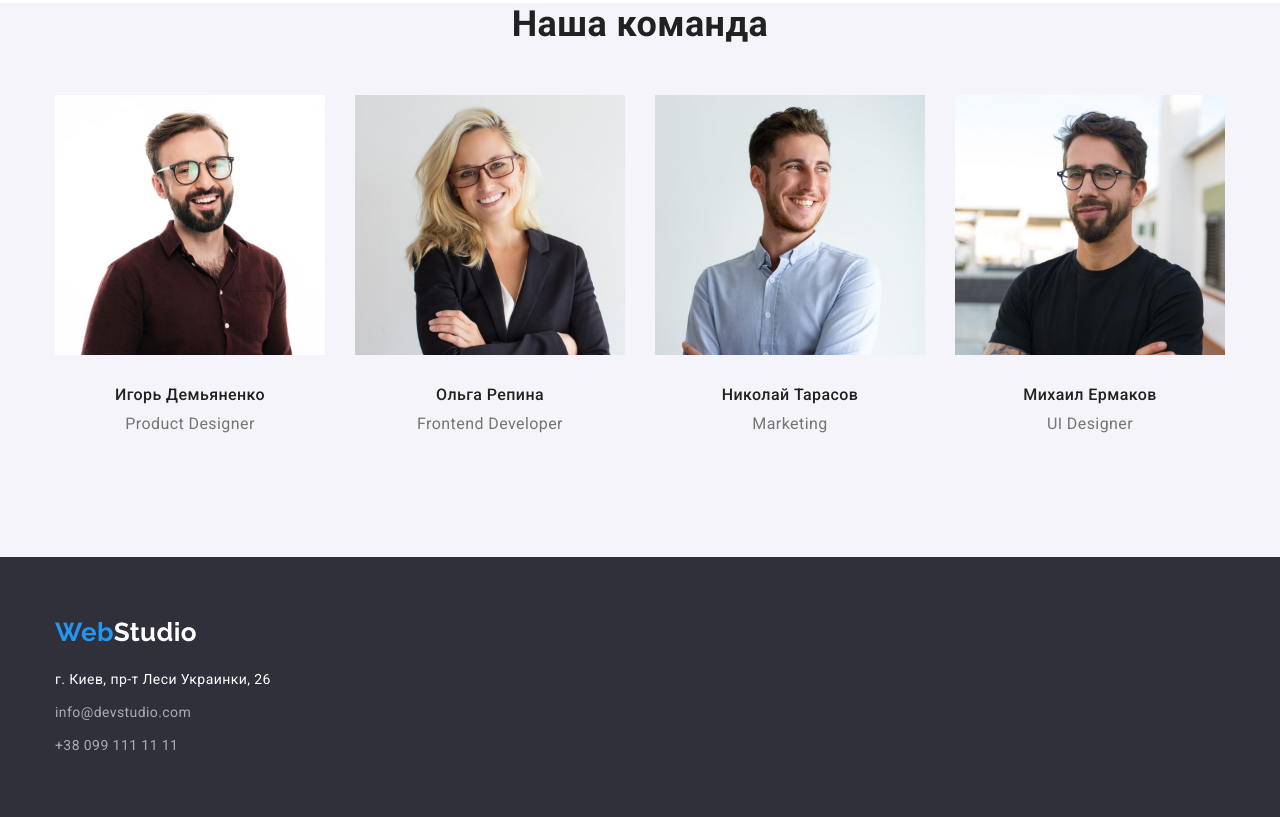
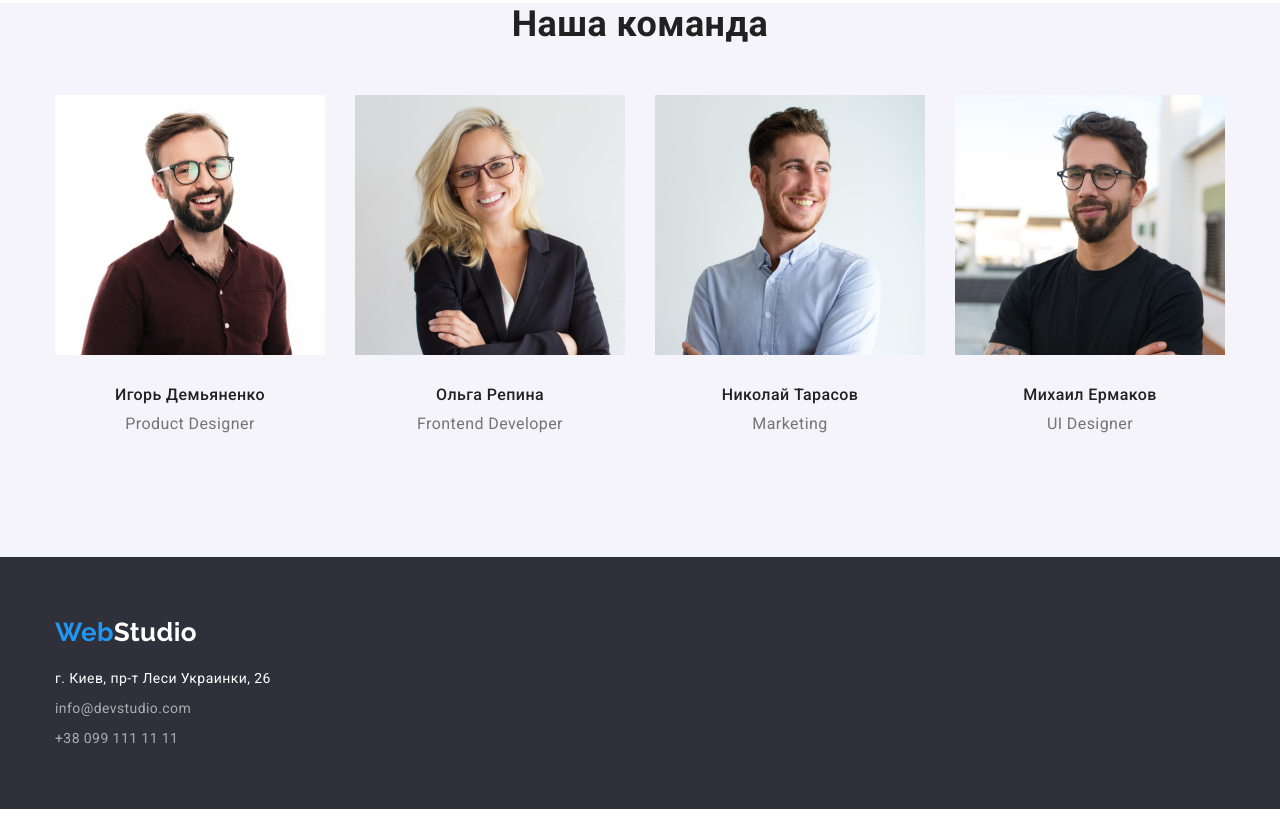
Before and after one commit to AlexanderBryukhovetskiy/goit-markup-hw-03, a plain HTML site: page index.html in a window 1280 px wide. Shown: the part 1452-2269 px from the top of the page. Drawn offline with nearby package versions, Linux system fonts and the light colour scheme.

Commit message:
змінює висоту строк контактів у футері
За рахунок зміниl ine-height посилань у списку контактів футера, висоту футера приведено  у відповідність до макету (252 рх)

```diff
--- a/css/styles.css
+++ b/css/styles.css
@@ -39,8 +39,6 @@ body {
     margin-left: auto;
     margin-right: auto;
 
-
-    /*outline: 2px solid tomato;*/
 }
 
 
@@ -96,8 +94,6 @@ header {
 
     align-items: center;
 
-
-    /*outline: 2px solid tomato;*/
 }
 
 .nav-link, .contact-link {
@@ -343,34 +339,34 @@ header {
 
     background-color: var(--main-dark);
 
-
-    /*outline: 2px solid tomato;*/
 }
 
 #contacts {
+    display: block;
+    margin-top: 20px;
+    padding: 0;
+
     font-style: normal;
-    margin: 0;
-    padding: 0;
+
 }
 
-.contact-list {
+/*.contact-list {
     display:flex;
     flex-direction: column;
     margin-top: 20px;
 }
+*/
 
-.contact-item {
-    padding: 0;
-    margin: 0;
-}
 
-.contact-list .contact-item + .contact-item {
+.list .contact-item + .contact-item {
     margin-top: 9px;
 }
 
 .post-address {
+    display: block;
     color: var(--main-light);
-    line-height: 1.71;
+    line-height: 1.5;                          /*змінено з 1.71 на 1.5*/
+
 
 }
 
@@ -384,7 +380,7 @@ header {
 
 .footer-contacts-text {
     color: var(--footer-contacts-font);
-    line-height: 1.71;
+    line-height: 1.5;                            /*змінено з 1.71 на 1.5*/
 }
 
 .footer-contacts-text:hover {
```
